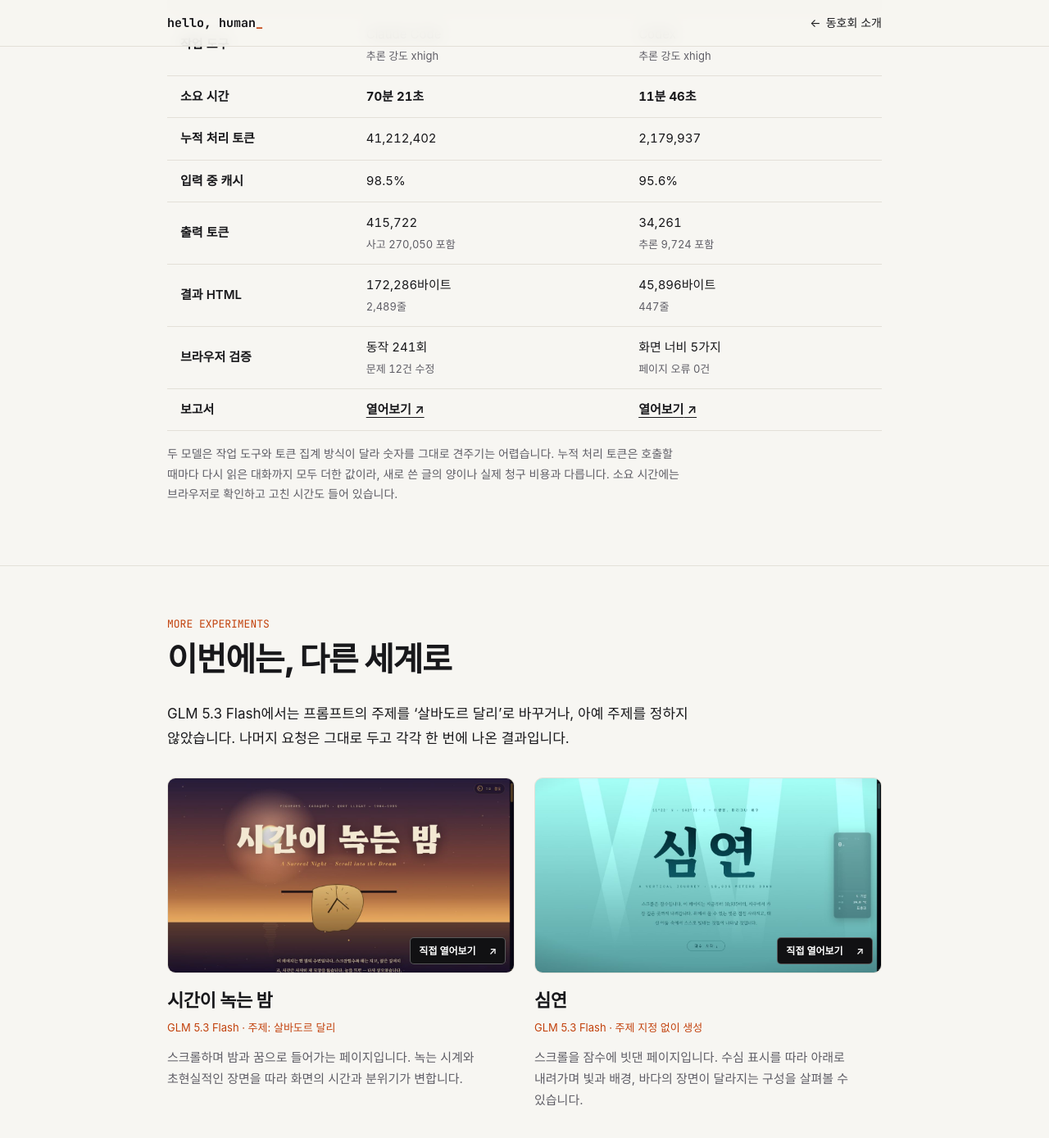
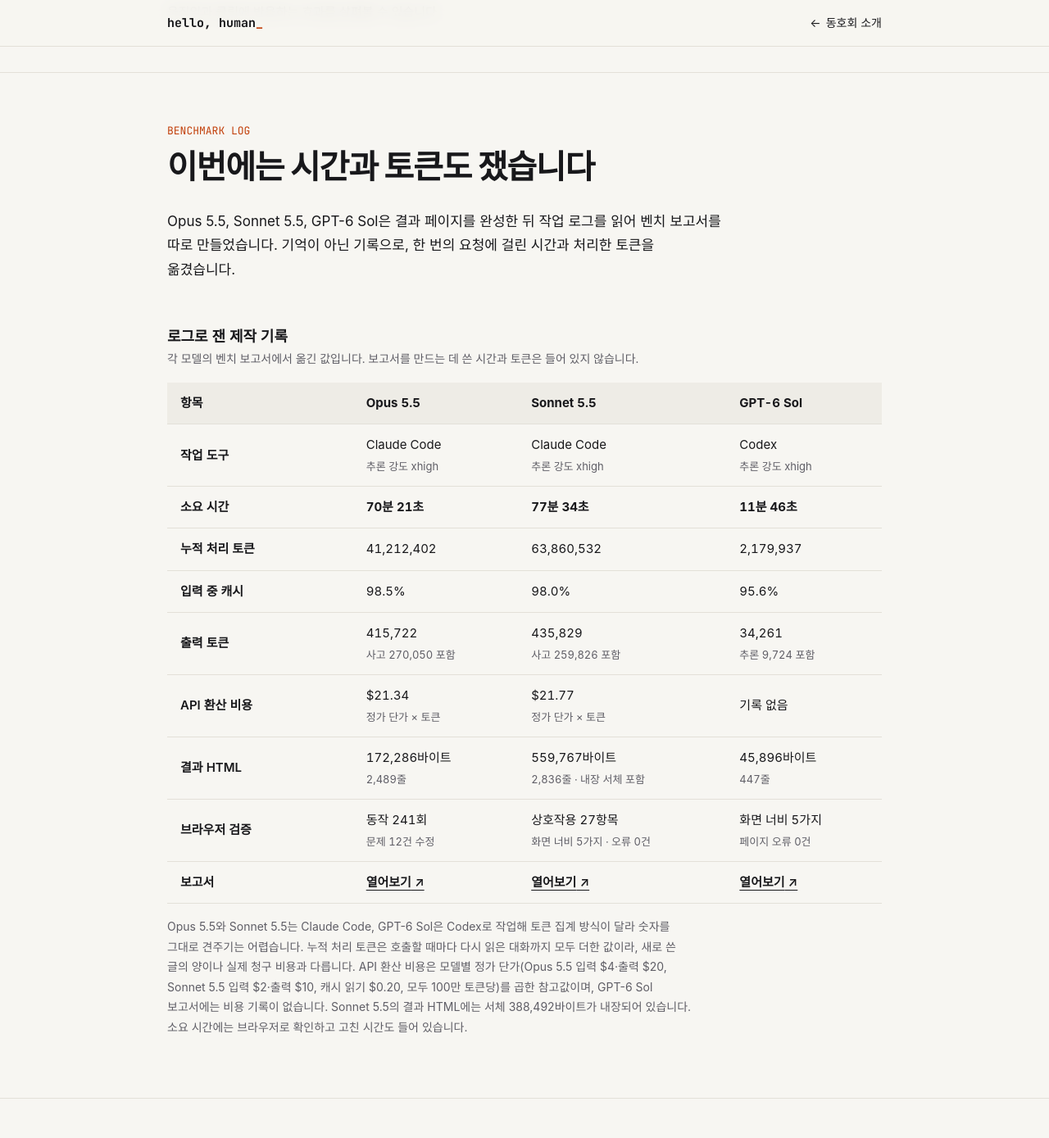
Before and after one commit to SoorimSun/hello-human, a Jekyll site: the page works/sun-soorim.html, which Jekyll copies as it is, in a window 1280 px wide and 1400 px high, scrolled down 3625 px. Shown: the top 1389 px of the window at 82% size. Built offline with Jekyll 4.4.1, drawn with Linux system fonts in a browser that asks for light colours; some web fonts are replaced; some of the changed text lies outside the part shown.

Commit message:
Sonnet 5.5의 앨리스 결과·벤치 기록 추가, 홈 카드 현행화
- works/sun-soorim.html: Sonnet 5.5 카드를 Opus 5.5 바로 뒤에 추가하고
  시간·토큰 벤치 표에 Sonnet 5.5 열과 API 환산 비용 행 반영
- 소요 시간 메모 표와 모델·결과 페이지·보고서 개수(12개 모델, 13편, 3편) 갱신
- index.html: 선수림 작업물 카드의 개수 갱신
- README.md: 캡처 날짜, 벤치 보고서 대상, 체급 순서에 Sonnet 5.5 반영
- assets/benchmarks/sonnet-5.5.jpg: 배포된 페이지 첫 화면 미리보기 추가

```diff
--- a/index.html
+++ b/index.html
@@ -288,11 +288,11 @@
           <p class="member-work-byline">선수림의 작업물</p>
           <h3>같은 프롬프트,<br>모델마다 다른 웹페이지.</h3>
           <p>한 번의 요청으로 어디까지 만들까요? 모델별 화면과 인터랙션, 걸린 시간과 토큰까지 비교하는 웹 제작 실험.</p>
-          <span class="member-work-cta">실험 결과 12편 구경하기 <span aria-hidden="true">→</span></span>
+          <span class="member-work-cta">실험 결과 13편 구경하기 <span aria-hidden="true">→</span></span>
         </div>
         <ul class="member-work-list" aria-label="소개하는 실험">
-          <li><span>거울나라의 앨리스</span><small>10개 모델 비교</small></li>
-          <li><span>시간 · 토큰 벤치</span><small>2개 모델 로그 계측</small></li>
+          <li><span>거울나라의 앨리스</span><small>11개 모델 비교</small></li>
+          <li><span>시간 · 토큰 벤치</span><small>3개 모델 로그 계측</small></li>
           <li><span>달리의 꿈 · 심연</span><small>주제를 바꾼 실험</small></li>
           <li><span>공통 프롬프트</span><small>소요 시간 메모</small></li>
         </ul>
--- a/works/sun-soorim.html
+++ b/works/sun-soorim.html
@@ -6,7 +6,7 @@
 <!-- 동호회 사이트: 검색엔진 수집·노출·캐시 차단. 지우지 마세요. -->
 <meta name="robots" content="noindex, nofollow, noarchive">
 <title>선수림의 모델별 웹 제작 실험 · 헬로우 휴먼</title>
-<meta name="description" content="같은 주제도 모델마다 어떻게 달라질까요? 선수림의 모델별 웹 제작 실험, 11개 모델의 결과 페이지 12편과 시간·토큰 벤치 기록을 직접 살펴보세요.">
+<meta name="description" content="같은 주제도 모델마다 어떻게 달라질까요? 선수림의 모델별 웹 제작 실험, 12개 모델의 결과 페이지 13편과 시간·토큰 벤치 기록을 직접 살펴보세요.">
 <meta property="og:type" content="website">
 <meta property="og:title" content="선수림의 모델별 웹 제작 실험 · 헬로우 휴먼">
 <meta property="og:description" content="거울나라의 앨리스부터 달리의 꿈, 심해까지. AI 모델이 만든 웹페이지의 화면과 인터랙션을 직접 비교하고, 걸린 시간과 토큰도 재본 실험 기록.">
@@ -35,13 +35,13 @@
       <p class="work-hero-title">모델을 바꾸면,<br><span>화면은 얼마나 달라질까?</span></p>
       <p class="work-hero-description">“상상할 수 있는 가장 아름다운 HTML 파일을 만들어 보세요.”<br>같은 요청을 여러 모델에 던지고, 한 번에 나온 결과를 모았습니다. 화면 구성부터 움직임과 작은 상호작용까지 직접 비교해보세요.</p>
       <ul class="work-tags" aria-label="실험 모음">
-        <li>11개 모델</li>
-        <li>결과 페이지 12편</li>
-        <li>벤치 보고서 2편</li>
+        <li>12개 모델</li>
+        <li>결과 페이지 13편</li>
+        <li>벤치 보고서 3편</li>
         <li>각각 한 번의 요청</li>
       </ul>
       <nav class="bench-nav" aria-label="실험 바로가기">
-        <a href="#alice">앨리스, 열 가지 해석 <span aria-hidden="true">↓</span></a>
+        <a href="#alice">앨리스, 열한 가지 해석 <span aria-hidden="true">↓</span></a>
         <a href="#measured">시간 · 토큰 벤치 <span aria-hidden="true">↓</span></a>
         <a href="#other-themes">다른 주제로 해본 실험 <span aria-hidden="true">↓</span></a>
         <a href="#experiment-notes">프롬프트 · 소요 시간 <span aria-hidden="true">↓</span></a>
@@ -52,8 +52,8 @@
   <section id="alice" class="bench-section">
     <div class="wrap">
       <p class="label">THROUGH THE LOOKING-GLASS</p>
-      <h2>앨리스, 열 가지 해석</h2>
-      <p class="bench-intro">‘거울나라의 앨리스’를 주제로 공통 프롬프트를 사용한 열 모델의 결과입니다. 첫 화면을 나란히 보고, 궁금한 페이지를 열어 스크롤하거나 버튼을 눌러보세요. 새로 추가한 Opus 5.5와 GPT-6 Sol은 걸린 시간과 토큰을 잰 벤치 보고서도 함께 남겼습니다.</p>
+      <h2>앨리스, 열한 가지 해석</h2>
+      <p class="bench-intro">‘거울나라의 앨리스’를 주제로 공통 프롬프트를 사용한 열한 모델의 결과입니다. 첫 화면을 나란히 보고, 궁금한 페이지를 열어 스크롤하거나 버튼을 눌러보세요. Opus 5.5, Sonnet 5.5, GPT-6 Sol은 걸린 시간과 토큰을 잰 벤치 보고서도 함께 남겼습니다.</p>
       <p class="work-link-note">모델 체급순으로, 같은 체급 안에서는 최신 모델부터 놓았습니다. 이미지는 배포된 페이지의 실제 화면이며, 결과 페이지와 보고서는 새 탭으로 열립니다.</p>
       <div class="bench-grid">
         <article class="bench-card">
@@ -88,6 +88,18 @@
             <p class="bench-card-tag">김 서린 거울 · 체스판 여정 · 손거울</p>
             <p>김 서린 거울을 커서로 문지르면 너머의 체스판 나라가 비칩니다. 스크롤을 따라 한 칸씩 전진해 여왕이 되고, 손거울을 대어 거꾸로 쓰인 재버워키를 읽을 수 있습니다.</p>
             <a class="bench-report-link" href="https://soorimsun.github.io/prompt-test/opus-5.5/benchmark.html" target="_blank" rel="noopener noreferrer">벤치 보고서 · 70분 21초<span aria-hidden="true"> ↗</span><span class="work-sr-only"> (새 탭)</span></a>
+          </div>
+        </article>
+        <article class="bench-card">
+          <a class="bench-preview" href="https://soorimsun.github.io/prompt-test/sonnet-5.5/looking-glass.html" target="_blank" rel="noopener noreferrer" aria-label="Sonnet 5.5 결과 페이지 열기 (새 탭)">
+            <img src="../assets/benchmarks/sonnet-5.5.jpg" alt="촛불 사이 금박 타원 액자 속 은빛 유리에 새겨진 앨리스 제목" width="1280" height="720" loading="lazy" decoding="async">
+            <span class="bench-preview-link">직접 열어보기 <span aria-hidden="true">↗</span></span>
+          </a>
+          <div class="bench-card-copy">
+            <h3>Sonnet 5.5</h3>
+            <p class="bench-card-tag">액체 은빛 거울 · 체스판 사다리 · 꿈의 시선</p>
+            <p>마우스를 움직이면 은빛 거울에 물결이 일고, 스크롤하면 거울을 통과해 체스판 d2에서 d8까지 나아갑니다. 험프티의 사전을 펼치고, 마지막 꿈 장면에서는 마우스가 바라보는 쪽이 깨어납니다.</p>
+            <a class="bench-report-link" href="https://soorimsun.github.io/prompt-test/sonnet-5.5/benchmark.html" target="_blank" rel="noopener noreferrer">벤치 보고서 · 77분 34초<span aria-hidden="true"> ↗</span><span class="work-sr-only"> (새 탭)</span></a>
           </div>
         </article>
         <article class="bench-card">
@@ -176,24 +188,25 @@
     <div class="wrap">
       <p class="label">BENCHMARK LOG</p>
       <h2>이번에는 시간과 토큰도 쟀습니다</h2>
-      <p class="bench-intro">Opus 5.5와 GPT-6 Sol은 결과 페이지를 완성한 뒤 작업 로그를 읽어 벤치 보고서를 따로 만들었습니다. 기억이 아닌 기록으로, 한 번의 요청에 걸린 시간과 처리한 토큰을 옮겼습니다.</p>
+      <p class="bench-intro">Opus 5.5, Sonnet 5.5, GPT-6 Sol은 결과 페이지를 완성한 뒤 작업 로그를 읽어 벤치 보고서를 따로 만들었습니다. 기억이 아닌 기록으로, 한 번의 요청에 걸린 시간과 처리한 토큰을 옮겼습니다.</p>
       <div class="bench-table-scroll">
         <table class="bench-times bench-metrics">
           <caption>로그로 잰 제작 기록 <span>각 모델의 벤치 보고서에서 옮긴 값입니다. 보고서를 만드는 데 쓴 시간과 토큰은 들어 있지 않습니다.</span></caption>
-          <thead><tr><th scope="col">항목</th><th scope="col">Opus 5.5</th><th scope="col">GPT-6 Sol</th></tr></thead>
+          <thead><tr><th scope="col">항목</th><th scope="col">Opus 5.5</th><th scope="col">Sonnet 5.5</th><th scope="col">GPT-6 Sol</th></tr></thead>
           <tbody>
-            <tr><th scope="row">작업 도구</th><td>Claude Code<small>추론 강도 xhigh</small></td><td>Codex<small>추론 강도 xhigh</small></td></tr>
-            <tr><th scope="row">소요 시간</th><td><strong>70분 21초</strong></td><td><strong>11분 46초</strong></td></tr>
-            <tr><th scope="row">누적 처리 토큰</th><td>41,212,402</td><td>2,179,937</td></tr>
-            <tr><th scope="row">입력 중 캐시</th><td>98.5%</td><td>95.6%</td></tr>
-            <tr><th scope="row">출력 토큰</th><td>415,722<small>사고 270,050 포함</small></td><td>34,261<small>추론 9,724 포함</small></td></tr>
-            <tr><th scope="row">결과 HTML</th><td>172,286바이트<small>2,489줄</small></td><td>45,896바이트<small>447줄</small></td></tr>
-            <tr><th scope="row">브라우저 검증</th><td>동작 241회<small>문제 12건 수정</small></td><td>화면 너비 5가지<small>페이지 오류 0건</small></td></tr>
-            <tr><th scope="row">보고서</th><td><a href="https://soorimsun.github.io/prompt-test/opus-5.5/benchmark.html" target="_blank" rel="noopener noreferrer">열어보기<span aria-hidden="true"> ↗</span><span class="work-sr-only"> Opus 5.5 벤치 보고서 (새 탭)</span></a></td><td><a href="https://soorimsun.github.io/prompt-test/gpt-6-sol/benchmark.html" target="_blank" rel="noopener noreferrer">열어보기<span aria-hidden="true"> ↗</span><span class="work-sr-only"> GPT-6 Sol 벤치 보고서 (새 탭)</span></a></td></tr>
+            <tr><th scope="row">작업 도구</th><td>Claude Code<small>추론 강도 xhigh</small></td><td>Claude Code<small>추론 강도 xhigh</small></td><td>Codex<small>추론 강도 xhigh</small></td></tr>
+            <tr><th scope="row">소요 시간</th><td><strong>70분 21초</strong></td><td><strong>77분 34초</strong></td><td><strong>11분 46초</strong></td></tr>
+            <tr><th scope="row">누적 처리 토큰</th><td>41,212,402</td><td>63,860,532</td><td>2,179,937</td></tr>
+            <tr><th scope="row">입력 중 캐시</th><td>98.5%</td><td>98.0%</td><td>95.6%</td></tr>
+            <tr><th scope="row">출력 토큰</th><td>415,722<small>사고 270,050 포함</small></td><td>435,829<small>사고 259,826 포함</small></td><td>34,261<small>추론 9,724 포함</small></td></tr>
+            <tr><th scope="row">API 환산 비용</th><td>$21.34<small>정가 단가 × 토큰</small></td><td>$21.77<small>정가 단가 × 토큰</small></td><td>기록 없음</td></tr>
+            <tr><th scope="row">결과 HTML</th><td>172,286바이트<small>2,489줄</small></td><td>559,767바이트<small>2,836줄 · 내장 서체 포함</small></td><td>45,896바이트<small>447줄</small></td></tr>
+            <tr><th scope="row">브라우저 검증</th><td>동작 241회<small>문제 12건 수정</small></td><td>상호작용 27항목<small>화면 너비 5가지 · 오류 0건</small></td><td>화면 너비 5가지<small>페이지 오류 0건</small></td></tr>
+            <tr><th scope="row">보고서</th><td><a href="https://soorimsun.github.io/prompt-test/opus-5.5/benchmark.html" target="_blank" rel="noopener noreferrer">열어보기<span aria-hidden="true"> ↗</span><span class="work-sr-only"> Opus 5.5 벤치 보고서 (새 탭)</span></a></td><td><a href="https://soorimsun.github.io/prompt-test/sonnet-5.5/benchmark.html" target="_blank" rel="noopener noreferrer">열어보기<span aria-hidden="true"> ↗</span><span class="work-sr-only"> Sonnet 5.5 벤치 보고서 (새 탭)</span></a></td><td><a href="https://soorimsun.github.io/prompt-test/gpt-6-sol/benchmark.html" target="_blank" rel="noopener noreferrer">열어보기<span aria-hidden="true"> ↗</span><span class="work-sr-only"> GPT-6 Sol 벤치 보고서 (새 탭)</span></a></td></tr>
           </tbody>
         </table>
       </div>
-      <p class="work-source-note">두 모델은 작업 도구와 토큰 집계 방식이 달라 숫자를 그대로 견주기는 어렵습니다. 누적 처리 토큰은 호출할 때마다 다시 읽은 대화까지 모두 더한 값이라, 새로 쓴 글의 양이나 실제 청구 비용과 다릅니다. 소요 시간에는 브라우저로 확인하고 고친 시간도 들어 있습니다.</p>
+      <p class="work-source-note">Opus 5.5와 Sonnet 5.5는 Claude Code, GPT-6 Sol은 Codex로 작업해 토큰 집계 방식이 달라 숫자를 그대로 견주기는 어렵습니다. 누적 처리 토큰은 호출할 때마다 다시 읽은 대화까지 모두 더한 값이라, 새로 쓴 글의 양이나 실제 청구 비용과 다릅니다. API 환산 비용은 모델별 정가 단가(Opus 5.5 입력 $4·출력 $20, Sonnet 5.5 입력 $2·출력 $10, 캐시 읽기 $0.20, 모두 100만 토큰당)를 곱한 참고값이며, GPT-6 Sol 보고서에는 비용 기록이 없습니다. Sonnet 5.5의 결과 HTML에는 서체 388,492바이트가 내장되어 있습니다. 소요 시간에는 브라우저로 확인하고 고친 시간도 들어 있습니다.</p>
     </div>
   </section>
 
@@ -240,12 +253,13 @@
       <p class="bench-intro">추가 실험 중 ‘시간이 녹는 밤’은 주제를 ‘살바도르 달리’로 바꿨고, ‘심연’은 주제를 지정하지 않았습니다. 심해라는 소재도 모델이 선택한 결과입니다.</p>
 
       <table class="bench-times">
-        <caption>소요 시간 메모 <span>로그로 잰 두 모델을 빼면 제작자의 기억에 따른 대략적인 시간입니다.</span></caption>
+        <caption>소요 시간 메모 <span>로그로 잰 세 모델을 빼면 제작자의 기억에 따른 대략적인 시간입니다.</span></caption>
         <thead><tr><th scope="col">모델</th><th scope="col">소요 시간</th><th scope="col">기준</th></tr></thead>
         <tbody>
           <tr><th scope="row">GPT-6 Astra</th><td>약 20분</td><td>기억</td></tr>
           <tr><th scope="row">Fable 5.1</th><td>약 1시간 10분</td><td>기억</td></tr>
           <tr><th scope="row">Opus 5.5</th><td>70분 21초</td><td>로그 계측</td></tr>
+          <tr><th scope="row">Sonnet 5.5</th><td>77분 34초</td><td>로그 계측</td></tr>
           <tr><th scope="row">GPT-6 Sol</th><td>11분 46초</td><td>로그 계측</td></tr>
           <tr><th scope="row">Grok 4.7</th><td>약 30분</td><td>기억</td></tr>
           <tr><th scope="row">Muse Spark 1.3</th><td>10분 내외</td><td>기억</td></tr>
```
Also changed, not shown: README.md, assets/benchmarks/sonnet-5.5.jpg (added).
